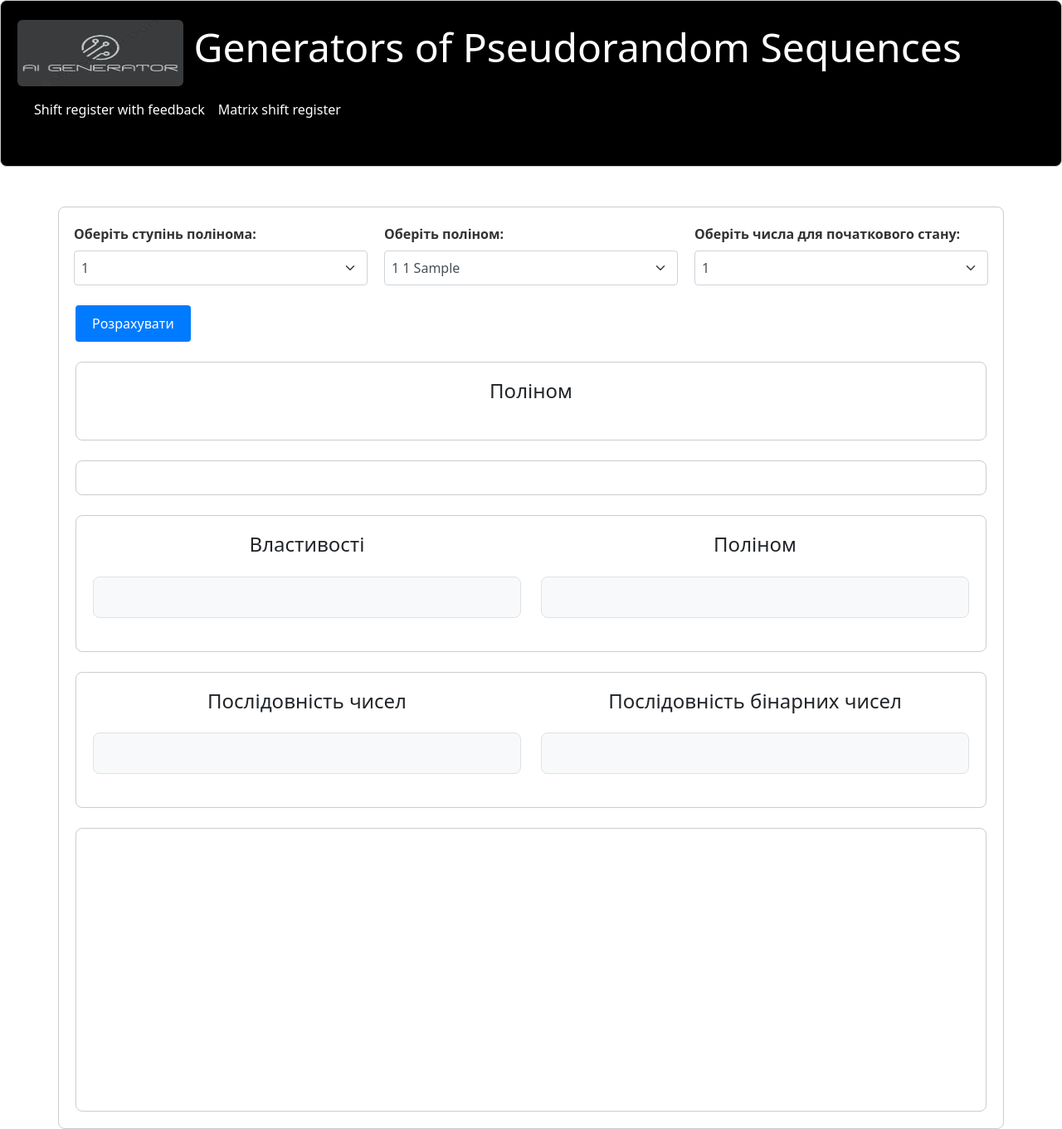
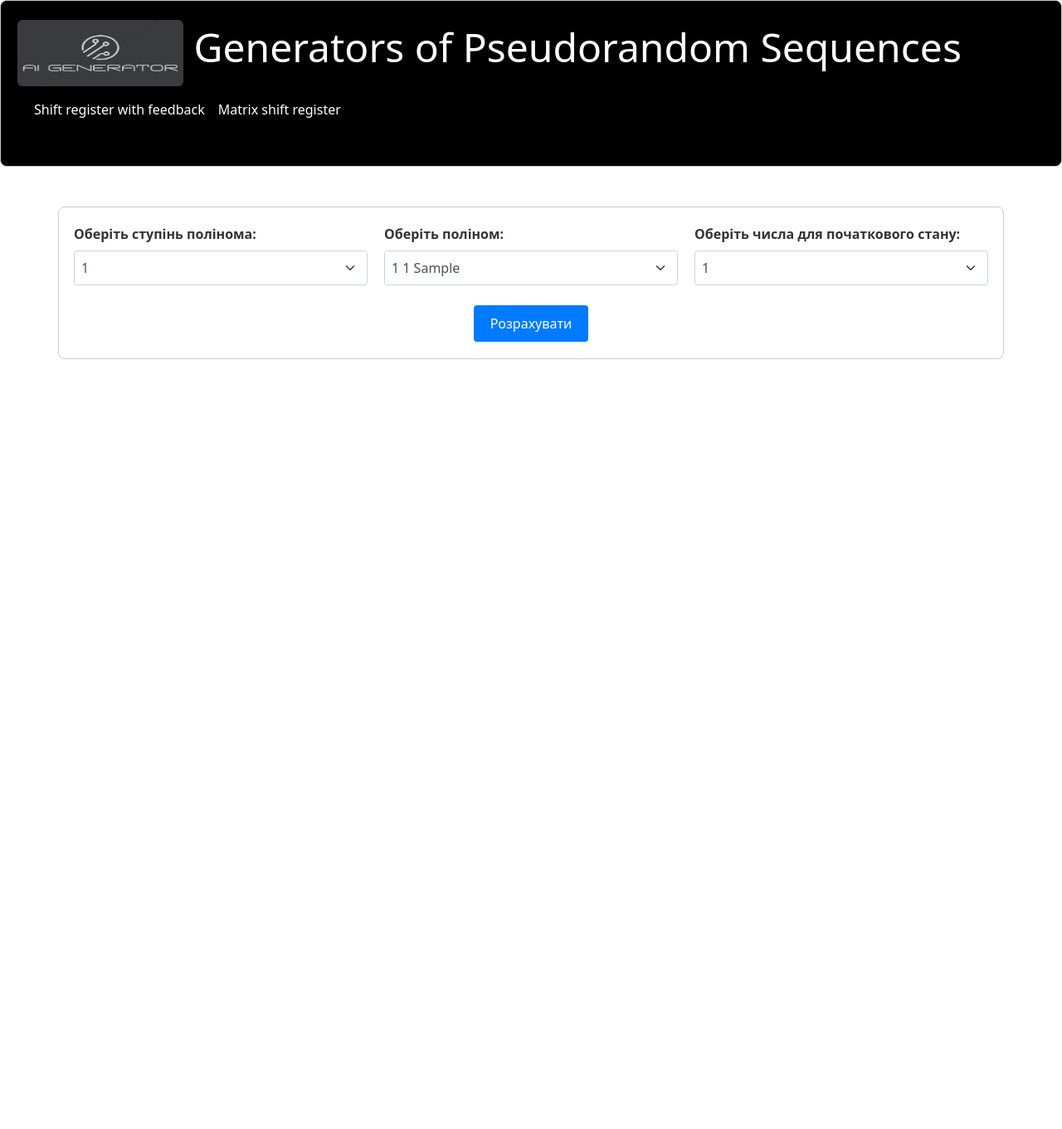
Before and after one commit to Zh3ka21/matrix-shift-register-neural-net, a Django app: page /srwf/ in a window 1280 px wide. Shown: the whole page at 83% size. After the commit the page ends 433 px from the top, so only its background shows below. Run offline with Django 5.2, Linux system fonts and the light colour scheme; tables that the repository leaves empty hold one stand-in row (values such as "Sample post").

Commit message:
Visual change

```diff
--- a/generators/templates/generators/srwf.html
+++ b/generators/templates/generators/srwf.html
@@ -34,25 +34,26 @@
 
         <!-- Кнопка для побудови матриці -->
         <div class="mt-4">
-            <button id="buildMatrixButton" class="btn btn-primary container-button">
+            <button id="buildMatrixButton" class="btn btn-primary container-button"
+                    style="display: block; margin: 0 auto">
                 Розрахувати
             </button>
         </div>
         <!-- Контейнер для початкової матриці -->
-        <div class="container mt-4">
+        <div class="container mt-4" style="display: none">
             <h4 class="text-center mb-4">Поліном</h4>
             <div id="matrix-container" class="">
                 <!-- Початкова матриця буде додана тут -->
             </div>
         </div>
         <!-- Контейнер для станів матриці -->
-        <div class="container mt-4">
+        <div class="container mt-4" style="display: none">
             <div id="result-container" class="">
                 <!-- Результати множення будуть додані тут -->
             </div>
         </div>
         <!-- Контейнер для властивостей -->
-        <div class="container mt-4">
+        <div class="container mt-4" style="display: none">
             <div class="row">
                 <div class="col-md-6">
                     <h4 class="text-center mb-4">Властивості</h4>
@@ -69,7 +70,7 @@
             </div>
         </div>
         <!-- Контейнер для послідовностей -->
-        <div class="container mt-4">
+        <div class="container mt-4" style="display: none">
             <div class="row">
                 <div class="col-md-6">
                     <h4 class="text-center mb-4">Послідовність чисел</h4>
@@ -91,7 +92,7 @@
             </div>
         </div>
         <!-- Контейнер для ACF -->
-        <div class="container mt-4 scroll-x">
+        <div class="container mt-4 scroll-x" style="display: none">
             <div class="containerBody">
             </div>
         </div>
@@ -100,10 +101,12 @@
     <script src="{% static 'js/srwf.js' %}"></script>
     <script src="{% static 'js/utils.js' %}"></script>
     <script>
+        document.addEventListener("DOMContentLoaded", () => visualization());
         const numberSelect = document.getElementById("numberSelect");
         const buildMatrixButton = document.getElementById("buildMatrixButton");
         handleDegreeChange()
         buildMatrixButton.addEventListener("click", handlePolynomialOperations);
         numberSelect.addEventListener("change", handleDegreeChange);
+
     </script>
 {% endblock content %}
```
